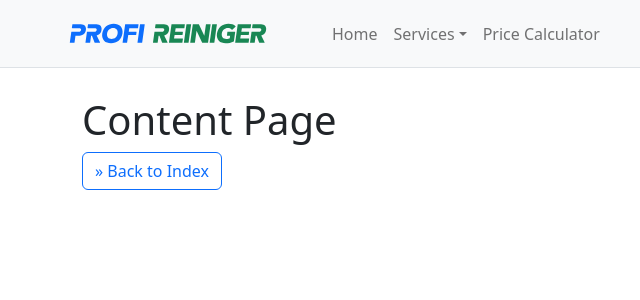
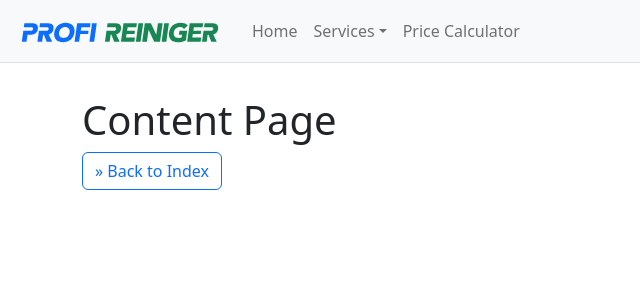
Before and after one commit to mbalabanov/cleaning-static-site, a Next.js app: page /services/content in a window 1280 px wide. Shown: the top 300 px of the page, without its empty margins (0-640 px from the left). Built offline with nearby package versions, Linux system fonts and the light colour scheme.

Commit message:
Adjusts spacing in menu bar

```diff
--- a/components/MenuBar.jsx
+++ b/components/MenuBar.jsx
@@ -4,11 +4,11 @@ export default function MenuBar() {
   return (
     <nav className="navbar fixed-top navbar-expand-lg bg-light border-bottom">
       <div className="container-fluid">
-        <a className="navbar-brand p-2 mx-5" href="index.html">
+        <a className="navbar-brand p-2" href="index.html">
           <img
             src="/logos/profireiniger-text-logo.svg"
             alt="Profireiniger"
-            className="img-fluid my-1"
+            className="img-fluid"
             width="200px"
           />
         </a>
```
